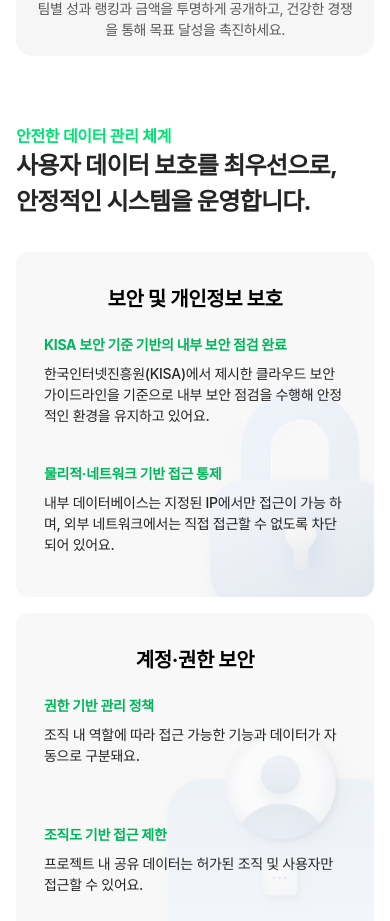
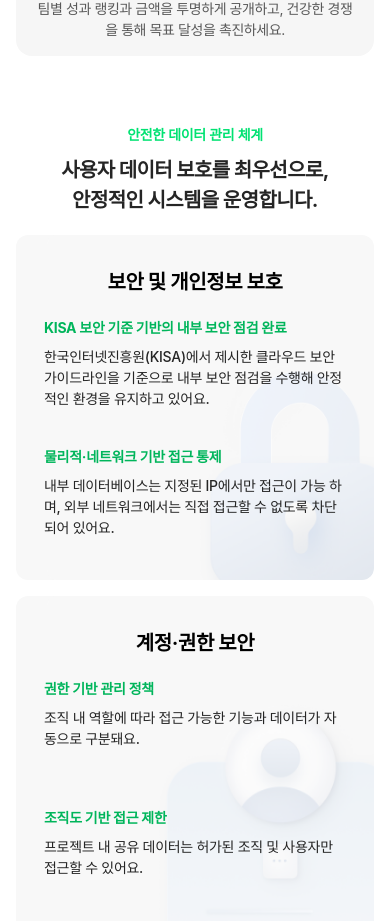
Before and after one commit to TalkGate-Project/talkgate_landing, a Next.js app: page / in a window 390 px wide. Shown: the part 4280-5201 px from the top of the page. Built offline with nearby package versions, Linux system fonts and the light colour scheme; no server answers; a web font is replaced by a local one.

Commit message:
fix: 보안, 안전 section 쪽에서 폰트, 정렬 맞지 않는 이슈 해결

```diff
--- a/modules/landing/SecuritySection.tsx
+++ b/modules/landing/SecuritySection.tsx
@@ -28,11 +28,11 @@ export function SecuritySection() {
   return (
     <section className="py-5 md:py-20 px-4" ref={sectionRef}>
       <div className="w-full max-w-[1170px] mx-auto">
-        <div className="mb-8 md:mb-11">
-          <h5 className="text-primary-60 font-semibold text-[16px] md:text-[18px] leading-[1.5] tracking-[-0.02em] mb-3">
+        <div className="mb-5 md:mb-11 text-center md:text-left">
+          <h5 className="text-primary-60 font-semibold text-[14px] md:text-[18px] leading-[1.5] tracking-[-0.02em] !mb-[10px]">
             안전한 데이터 관리 체계
           </h5>
-          <h2 className="text-[24px] md:text-[32px] leading-[1.5] tracking-[-0.03em] font-bold">
+          <h2 className="text-[20px] md:text-[32px] leading-[1.5] tracking-[-0.03em] font-bold">
             사용자 데이터 보호를 최우선으로,<br className="md:hidden" /> 안정적인 시스템을 운영합니다.
           </h2>
         </div>
```
